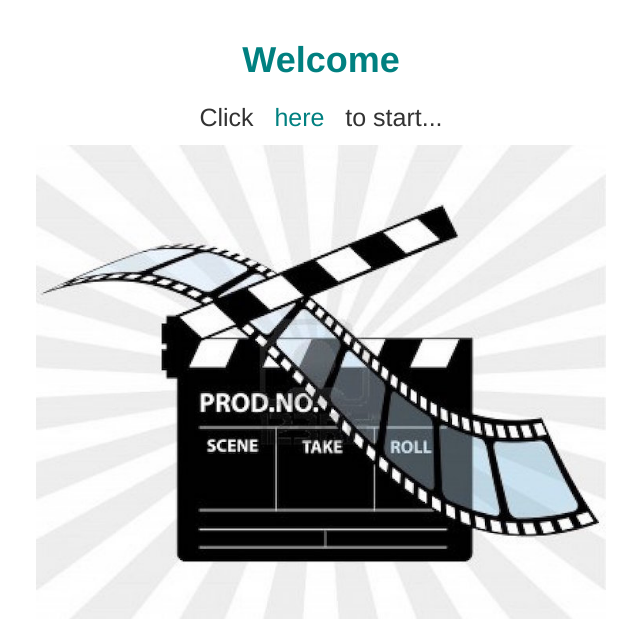
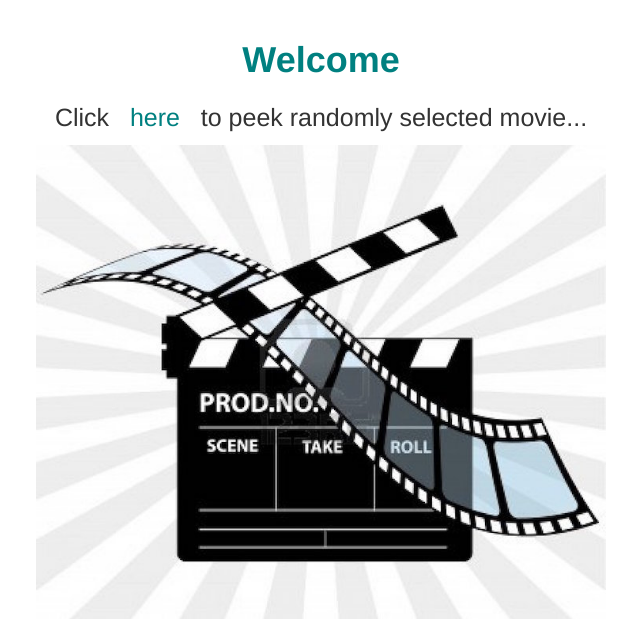
Before and after one commit to omatveyuk/cinemania, a Flask app: page / in a window 1280 px wide. Shown: the part 52-671 px from the top of the page, without its empty margins (319-959 px from the left). Run offline with Flask 2, Linux system fonts and the light colour scheme; some libraries are stand-ins or nearby versions.

Commit message:
Change homepage

```diff
--- a/templates/homepage.html
+++ b/templates/homepage.html
@@ -13,7 +13,7 @@
   <div class="row" id="message" style="font-size: 25px; text-align: center;">    <!-- start -->
     Click &nbsp;
     <a id="start" style="color: #008080; text-weight: bold;">here</a>
-     &nbsp; to start...
+     &nbsp; to peek randomly selected movie...
   </div>  <!-- start -->
 
   <div class="container" id="choice">   <!-- choice -->
@@ -30,9 +30,9 @@
    "use strict";
 
    function playPosters(result) {
-    var html = 'Click  &nbsp;<a id="start" href="/random_movie" style="color: #008080;'+
-               'text-weight: bold;">here</a >  &nbsp;to choose a movie randomly';
+    var html = 'Wait a bit, please. In the process...';
     $("#message").html(html);
+
 
     html = '<div id="slideshow" class="carousel slide" data-ride="carousel" '+
            'data-interval="500">'+
@@ -55,6 +55,7 @@
       $('#carousel-poster').append(html);
     }
     $("#slideshow").carousel();
+    location.replace("/random_movie");
   }
 
 
@@ -64,6 +65,5 @@
 
   $('a#start').on('click', showPosters);
 
-
   </script>
 {% endblock %}
```
